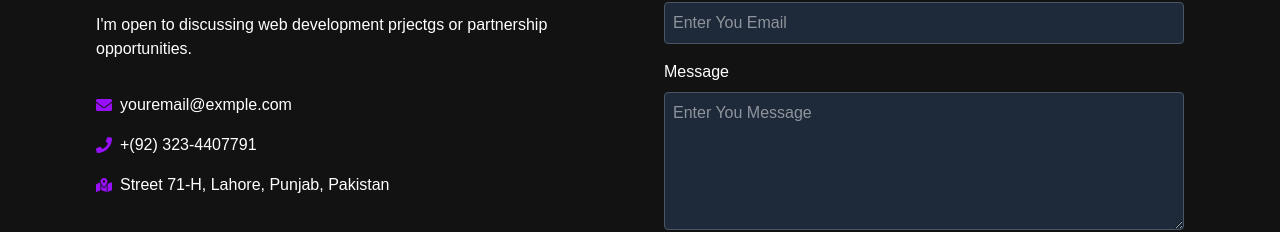
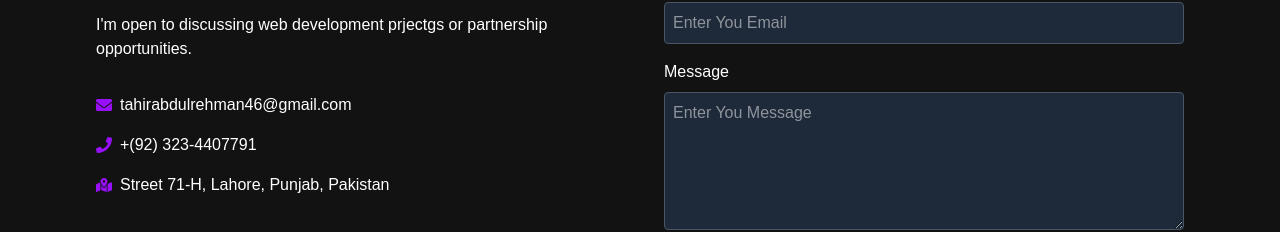
Before and after one commit to Mani-420/Personal_portfolio, a React (Vite) app: page / in a window 1280 px wide. Shown: the part 2956-3188 px from the top of the page. Built offline with nearby package versions, Linux system fonts and the light colour scheme.

Commit message:
Contact Component

```diff
--- a/src/components/Contact.jsx
+++ b/src/components/Contact.jsx
@@ -32,7 +32,7 @@ const Contact = () => {
                 href="mailto:tahirabdulrehman46@gmail.com"
                 className="hover:underline"
               >
-                youremail@exmple.com
+                tahirabdulrehman46@gmail.com
               </a>
             </div>
             <div className="mb-4">
```
